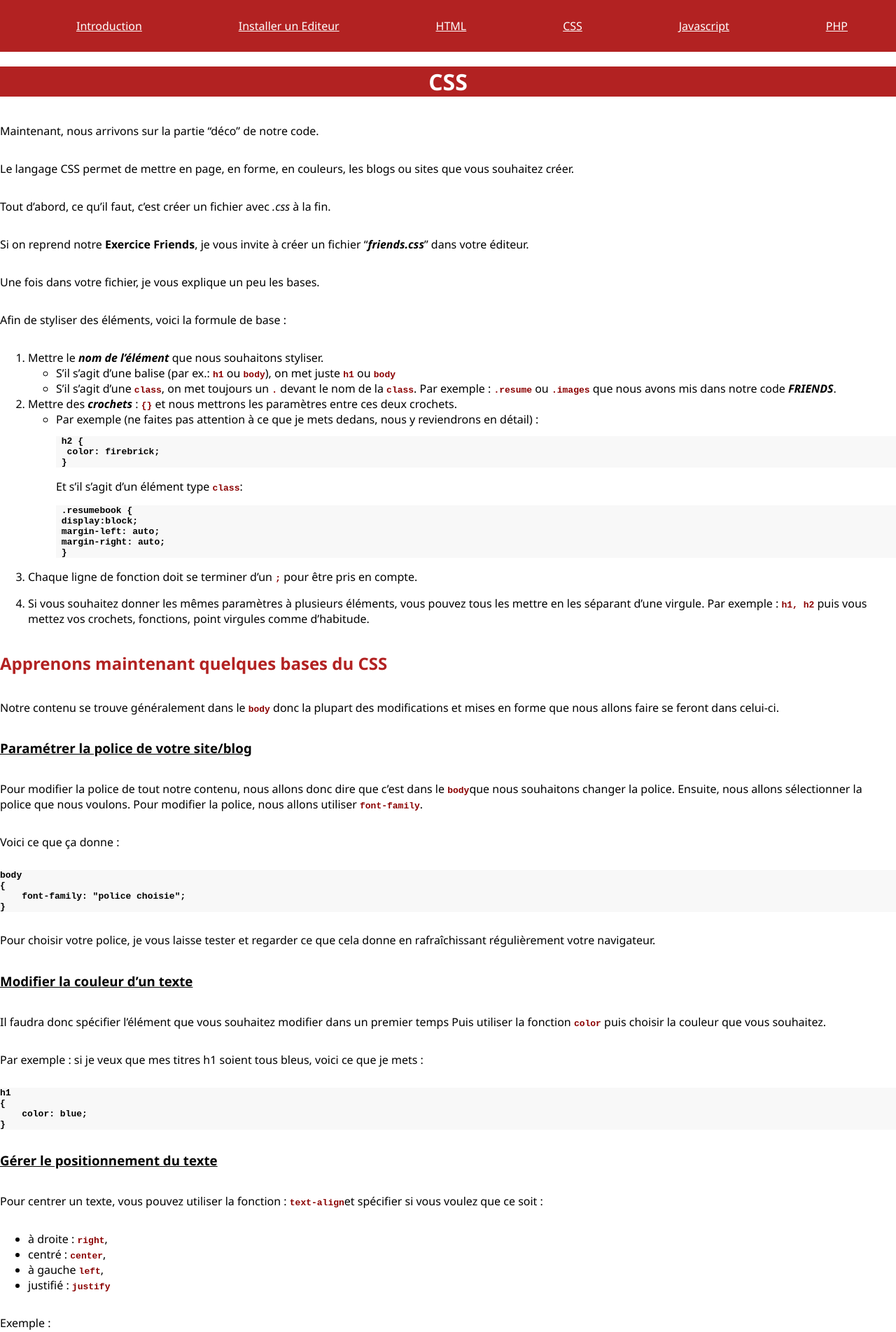
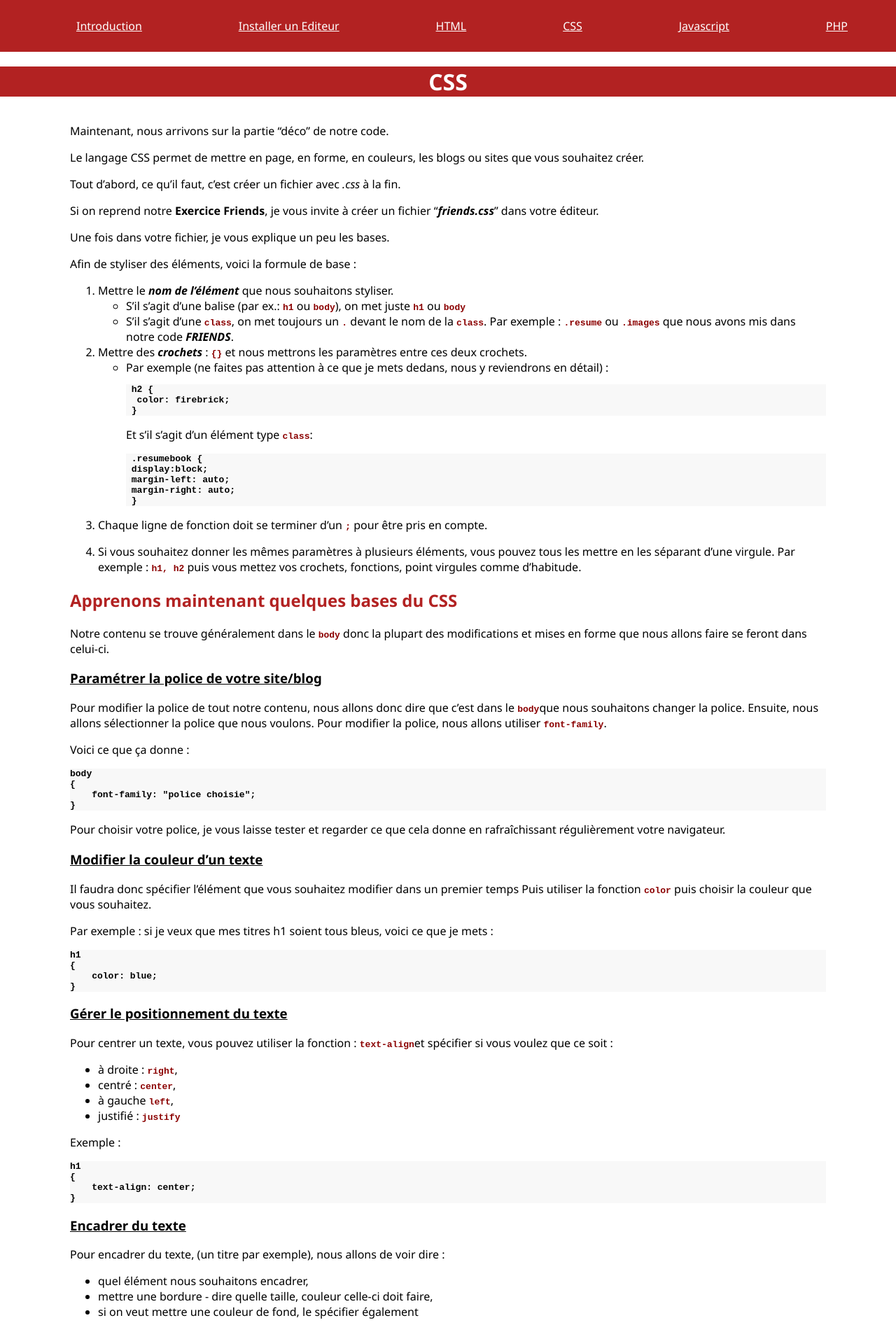
Before and after one commit to anne20100/anne20100.github.io, a Jekyll site: the page built from _tutoriels/003-css.md, in a window 1280 px wide. Shown: the top 1903 px of the page at 70% size. Built offline with Jekyll 4.4.1, drawn with Linux system fonts in a browser that asks for light colours; some of the changed text lies outside the part shown.

Commit message:
modif quizz et site
bug marges rectifié
ajout bouton link quizz dans tuto HTML

```diff
--- a/_layouts/tutoriel.html
+++ b/_layouts/tutoriel.html
@@ -1,5 +1,5 @@
 <!DOCTYPE html>
-<html lang="{{ site.lang | default: "fr-FR" }}">
+<html lang="{{ site.lang | default: " fr-FR" }}">
 {% include head.html %}
 
 <body>
@@ -9,7 +9,9 @@
 
   <h1>{{ page.title }}</h1>
 
-  {{ content }}
+  <div class="container">
+    {{ content }}
+  </div>
 
 
 </body>
--- a/_quizz/002.html
+++ b/_quizz/002.html
@@ -2,7 +2,7 @@
 layout: quizz
 title: "QUIZZ HTML"
 ---
-<div class="container">
+<div class="containerquizz">
 
   <div id="quiz">
 
--- a/_tutoriels/003-css.md
+++ b/_tutoriels/003-css.md
@@ -204,3 +204,8 @@
 `border-collapse` sert à dire à notre éditeur que nous voulons que les lignes soient uniques et ensemble (sinon on met `separate` si on veut que les cases soient différenciées).
 
 Je vous laisse tester les différents paramètres, ça vous aidera à vous faire une idée.
+
+
+<div class="lienquizz">
+<button class=buttonlink onclick="window.location.href = '/quizz/002.html';">Testez-vous avec le Quizz HTML</button>
+</div>
--- a/assets/css/quizz.css
+++ b/assets/css/quizz.css
@@ -1,4 +1,4 @@
-.container {
+.containerquizz {
     display: flex;
     flex-wrap: wrap;
     margin: 3rem auto 3rem;
--- a/assets/css/tutoriel.css
+++ b/assets/css/tutoriel.css
@@ -17,3 +17,27 @@
 .apercufriends{
     width: 100px;
 }
+
+
+.lienquizz{
+    text-align: center;
+}
+
+.buttonlink {
+    width: 400px;
+    height: 100px;
+    border-radius: 5px;
+    cursor: pointer;
+    border: none;
+    margin: .4rem;
+    outline: none;
+    background-color: rgb(178, 34, 34);
+    user-select: none;
+    font-weight: 800;
+    color : white;
+}
+
+button:hover {
+    background:darksalmon;
+    transition: .5s;
+}
```
Also changed, not shown: other parts of _quizz/002.html (+2 -2 lines), _tutoriels/002-html.md (+3 -2 lines).
